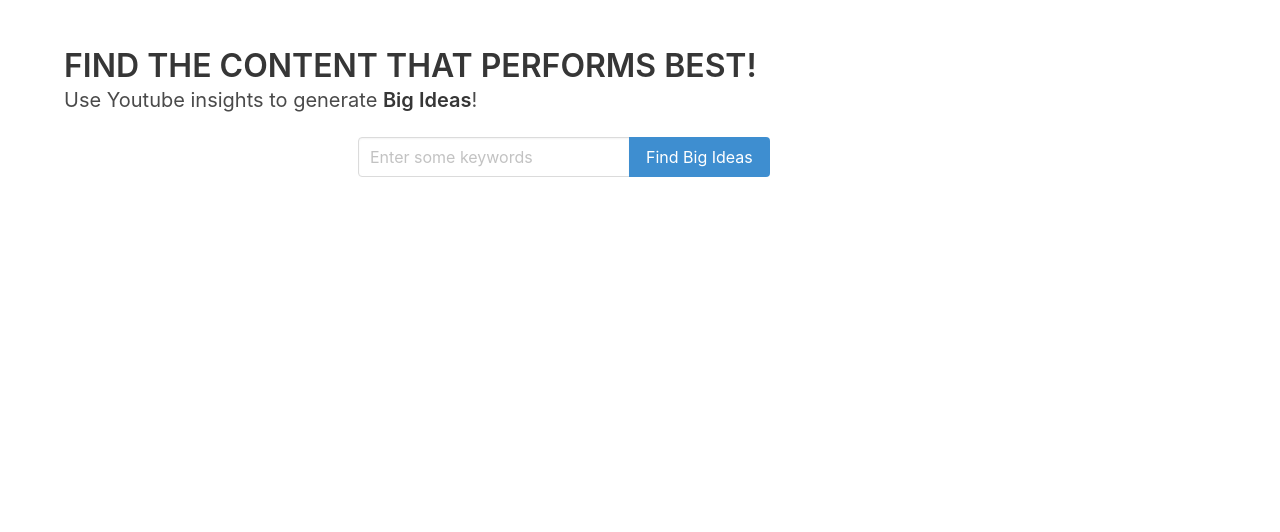
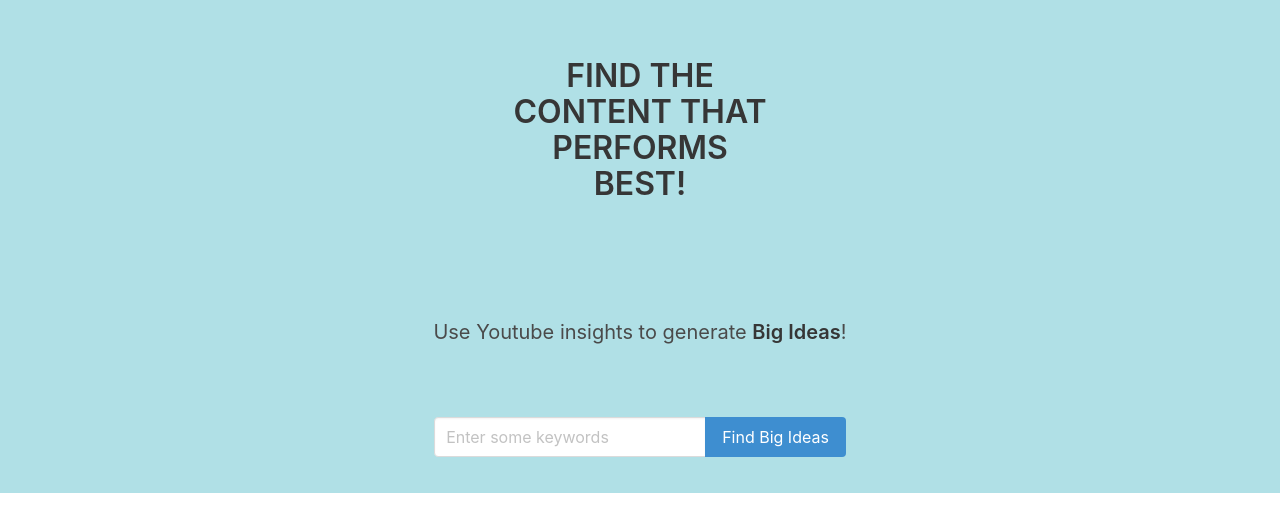
Before and after one commit to SoulGorilla/FINALPROJECT, a website: page index.html in a window 1280 px wide. Drawn offline with nearby package versions, Linux system fonts and the light colour scheme.

Commit message:
Second Commit- pushing to Github

```diff
--- a/index.html
+++ b/index.html
@@ -6,20 +6,39 @@
     <meta name="viewport" content="width=device-width, initial-scale=1">
     <title>Hello Bulma!</title>
     <link rel="stylesheet" href="https://cdn.jsdelivr.net/npm/bulma@0.9.4/css/bulma.min.css">
+    <link rel="stylesheet" href="styles.css">
 </head>
 
 <body>
     <section class="section">
         <div class="container">
+            <div class="columns is-multiline is-mobile is-centered is-vcentered">
+                <div class="column is-one-quarter">
+                </div>
+                <div class="column is-half">
                     <h1 class="title">
                         FIND THE CONTENT THAT PERFORMS BEST!
                     </h1>
+                </div>
+                <div class="column is-one-quarter">
+                </div>
+                <div class="column is-one-quarter">
+                </div>
+
+            </div>
+    </section>
+    <section class="section">
+        <div class="container">
+            <div class="columns is-multiline is-mobile is-centered is-vcentered">
                 <p class="subtitle">
                     Use Youtube insights to generate <strong>Big Ideas</strong>!
                 </p>
-            <div class="columns is-centered is-vcentered">
-                <div class="column is-half">
-                    <p class="bd-notification is-primary">
+            </div>
+        </div>
+    </section>
+    <section class="section">
+        <div class="container">
+            <div class="columns is-multiline is-mobile is-centered is-vcentered">
                 <div class="field has-addons">
                     <div class="control">
                         <input class="input" type="text" placeholder="Enter some keywords">
@@ -30,10 +49,7 @@
                         </a>
                     </div>
                 </div>
-                    </p>
             </div>
-            </div>
-
         </div>
     </section>
 </body>
--- a/styles.css
+++ b/styles.css
@@ -1,12 +1,14 @@
-h2 {
-    color: blue;
+h1 {
+    text-align: center;
+    margin: auto;
+    width: 50%;
+    padding: 10px;
 }
 
 body {
     background-color: powderblue;
 }
 
-
 p {
     color: red;
 }
```
Also changed, not shown: youCall.js (+7 -0 lines). Lines whose indentation alone changed are shown as unchanged.
